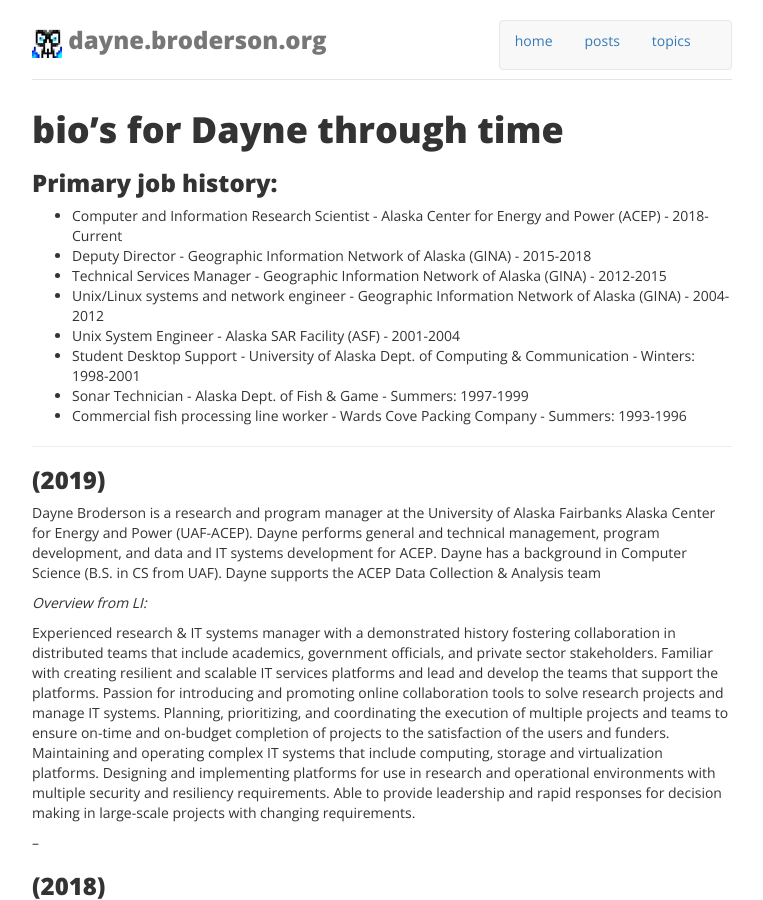
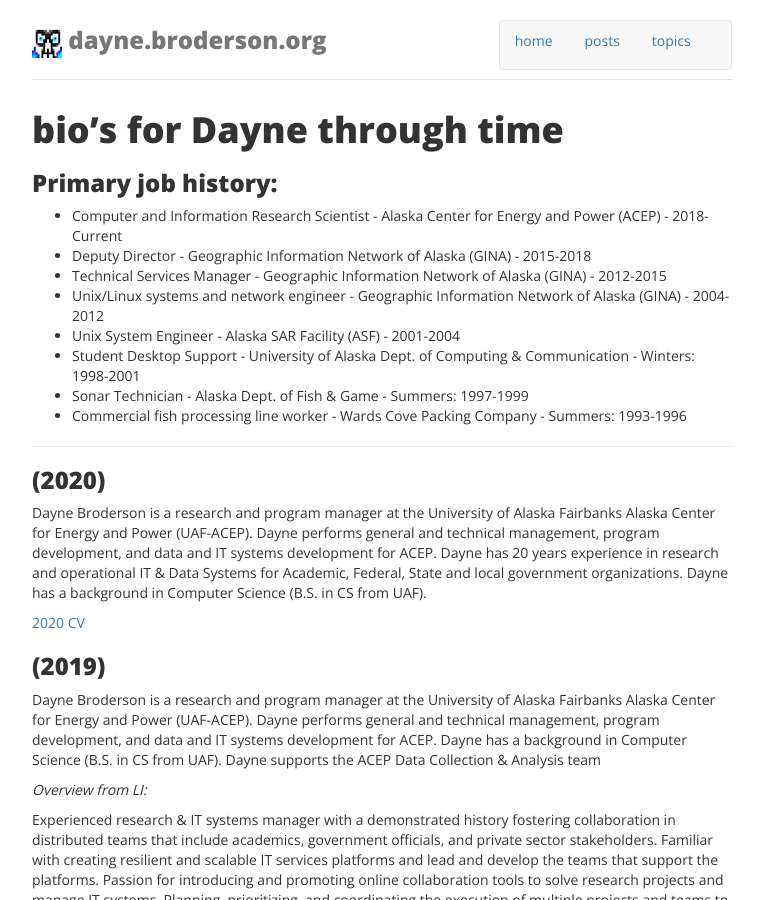
Before and after one commit to dayne/dayne.github.com, a Jekyll site: the page built from bio/index.md, in a window 1280 px wide and 900 px high. Shown: the whole window, without its empty margins (258-1021 px from the left). Built offline with Jekyll 4.4.1, drawn with Linux system fonts in a browser that asks for light colours; nearby versions of some CDN libraries; our own code applies the rules of GitHub Pages for plain Markdown files.

Commit message:
capturing basic bio used for ERDC phase 2

```diff
--- a/bio/index.md
+++ b/bio/index.md
@@ -13,6 +13,12 @@
 * Commercial fish processing line worker - Wards Cove Packing Company - Summers: 1993-1996
 
 ---
+
+### (2020)
+
+Dayne Broderson is a research and program manager at the University of Alaska Fairbanks Alaska Center for Energy and Power (UAF-ACEP). Dayne performs general and technical management, program development, and data and IT systems development for ACEP. Dayne has 20 years experience in research and operational IT & Data Systems for Academic, Federal, State and local government organizations. Dayne has a background in Computer Science (B.S. in CS from UAF).
+
+[2020 CV](./CV-Dayne_Broderson-2020_DOD_1_pager.pdf)
 
 ### (2019)
 
```
